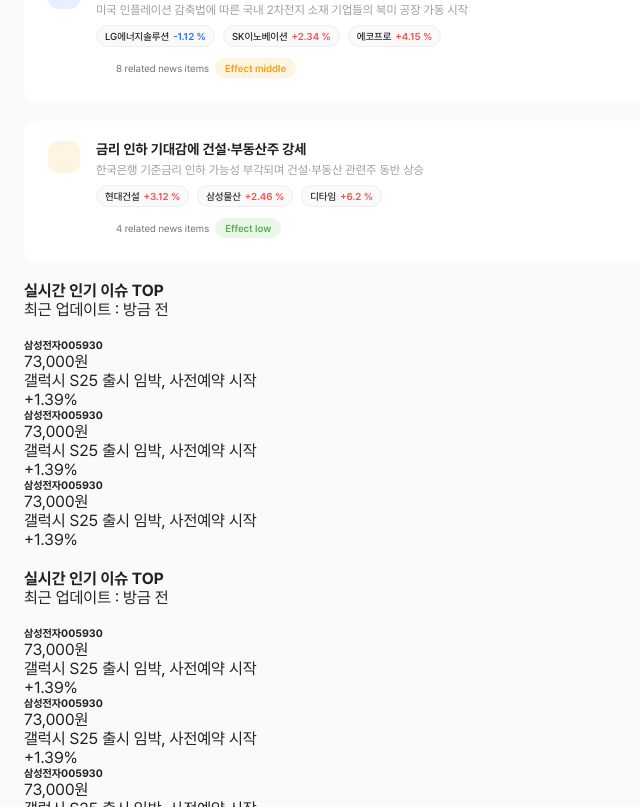
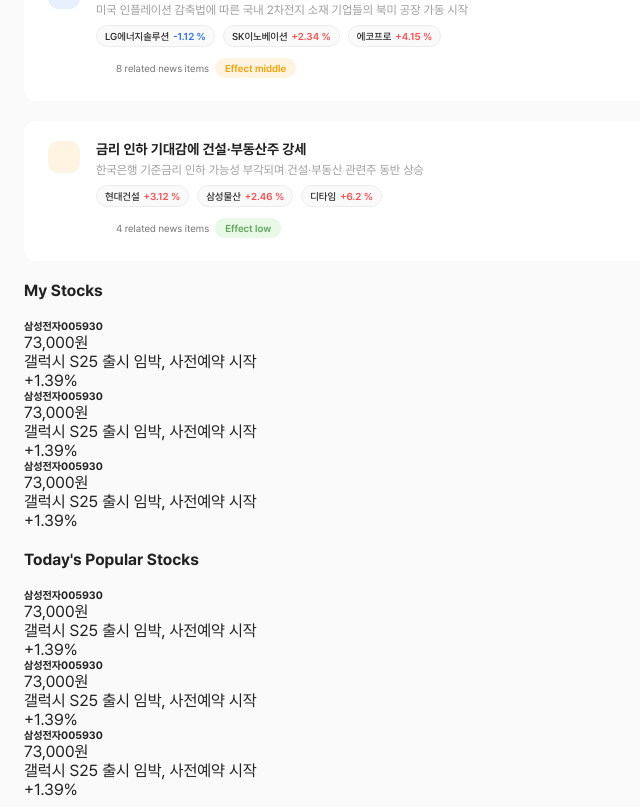
Before and after one commit to jjipper/frontend-knowledge-base, a React (Vite) app in the folder project/stock-timeline/: page / in a window 1280 px wide. Shown: the part 444-1251 px from the top of the page, without its empty margins (0-640 px from the left). Built offline with nearby package versions, Linux system fonts and the light colour scheme; some icons are missing.

Commit message:
feat(project): Main > Stock Section - Section Header 적용

```diff
--- a/project/stock-timeline/src/features/HotStockSection/HotStockSection.tsx
+++ b/project/stock-timeline/src/features/HotStockSection/HotStockSection.tsx
@@ -1,18 +1,11 @@
-// import { useEffect, useRef, useState } from 'react';
 import type { FunctionComponent } from 'react';
+import SectionHeader from '../../shared/SectionHeader/SectionHeader';
 import './HotStockSection.module.scss';
-
-// interface DetailProps {
-//   id: string;
-// }
 
 const HotStockSection: FunctionComponent = () => {
   return (
     <>
-      <div className="section-header">
-        <h4>실시간 인기 이슈 TOP</h4>
-        <p>최근 업데이트 : 방금 전</p>
-      </div>
+      <SectionHeader title="Today's Popular Stocks" />
       <ul>
         <li>
           <h6>
--- a/project/stock-timeline/src/features/MyStockSection/MyStockSection.tsx
+++ b/project/stock-timeline/src/features/MyStockSection/MyStockSection.tsx
@@ -1,18 +1,12 @@
-// import { useEffect, useRef, useState } from 'react';
 import type { FunctionComponent } from 'react';
+import SectionHeader from '../../shared/SectionHeader/SectionHeader';
 import './MyStockSection.module.scss';
-
-// interface DetailProps {
-//   id: string;
-// }
 
 const MyStockSection: FunctionComponent = () => {
   return (
     <>
-      <div className="section-header">
-        <h4>실시간 인기 이슈 TOP</h4>
-        <p>최근 업데이트 : 방금 전</p>
-      </div>
+      <SectionHeader title="My Stocks" />
+
       <ul>
         <li>
           <h6>
```
